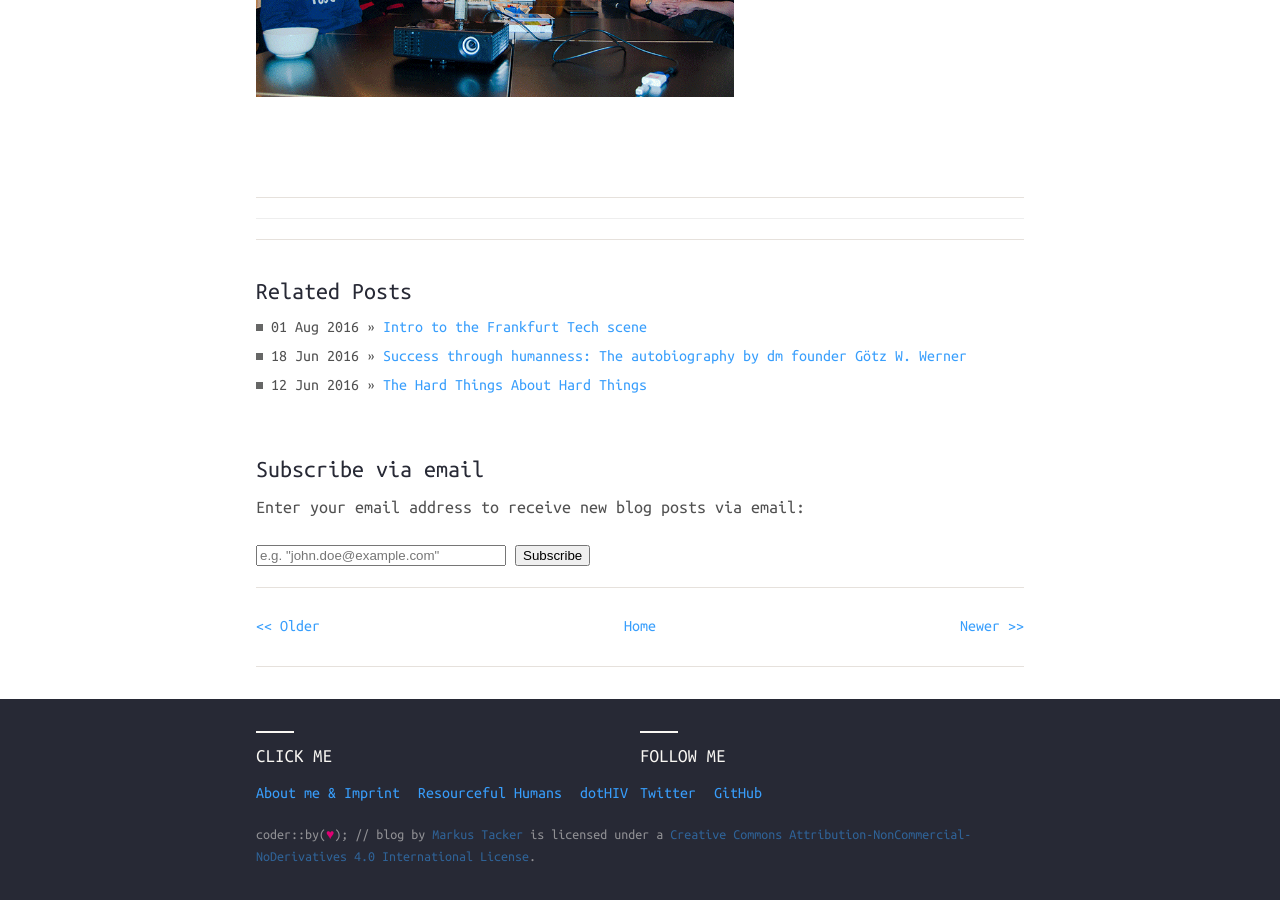
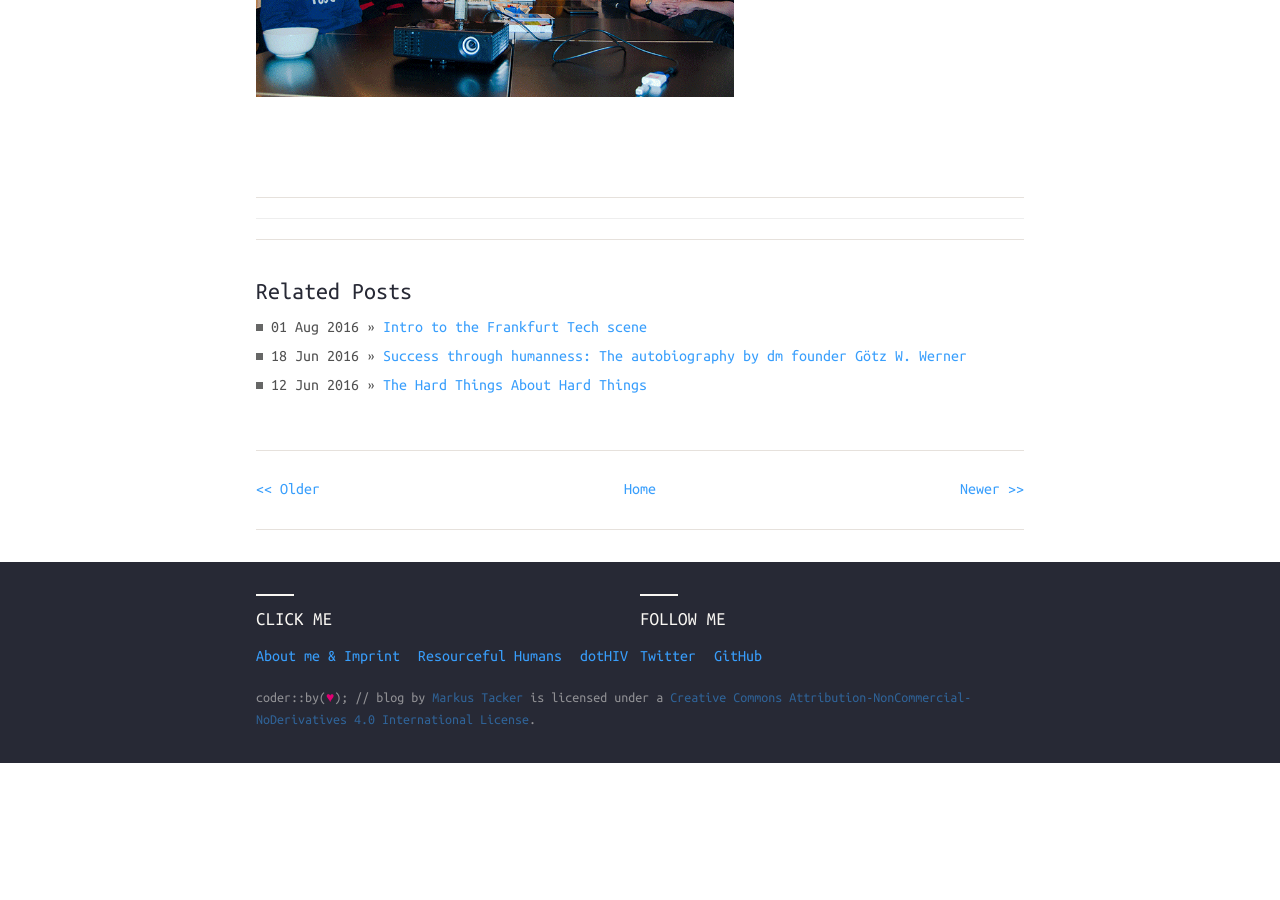
Before and after one commit to coderbyheart/blog, a Jekyll site: the page built from _posts/2013-01-18-phpugffm-als-animiertes-gif.md, in a window 1280 px wide and 900 px high, scrolled down 840 px. Built offline with Jekyll 4.4.1, drawn with Linux system fonts in a browser that asks for light colours; nearby versions of some CDN libraries; comment, search, counter and statistics services are not loaded; after the commit the page ends 1603 px from its top, so only the background shows below that.

Commit message:
removed tinyletter

```diff
--- a/_layouts/post.html
+++ b/_layouts/post.html
@@ -35,10 +35,6 @@
   </div>
   {% endif %}
 
-  <h4>Subscribe via email</h4>
-  <form action="https://tinyletter.com/coderbyheart" method="post" target="popupwindow" onsubmit="window.open('https://tinyletter.com/coderbyheart', 'popupwindow', 'scrollbars=yes,width=800,height=600');return true"><p><label for="tlemail">Enter your email address to receive new blog posts via email:</label></p>
-    <p><input type="text" style="width:250px" name="email" id="tlemail" placeholder="e.g. &quot;john.doe@example.com&quot;"> <input type="hidden" value="1" name="embed"><input type="submit" value="Subscribe"></p></form>
-
   <div class="post-footer">
     <div class="column-1">
       {% if page.previous %}
```
